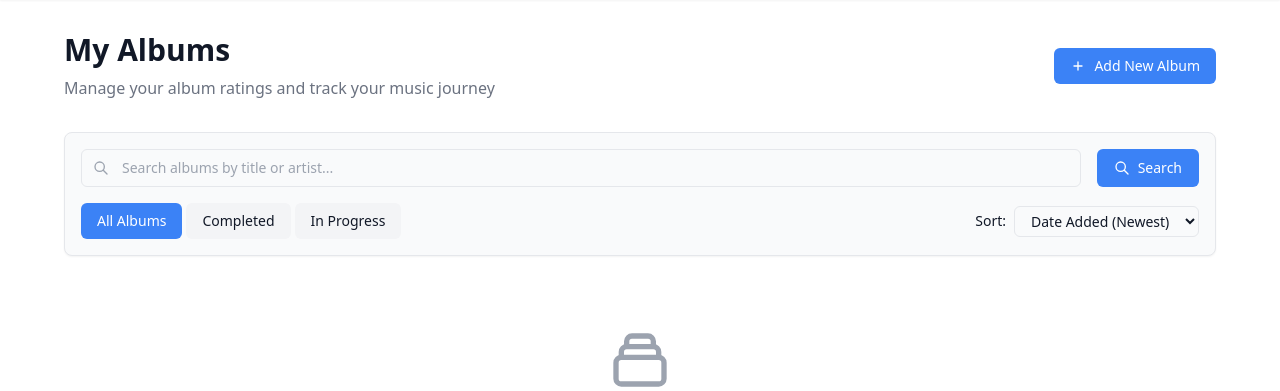
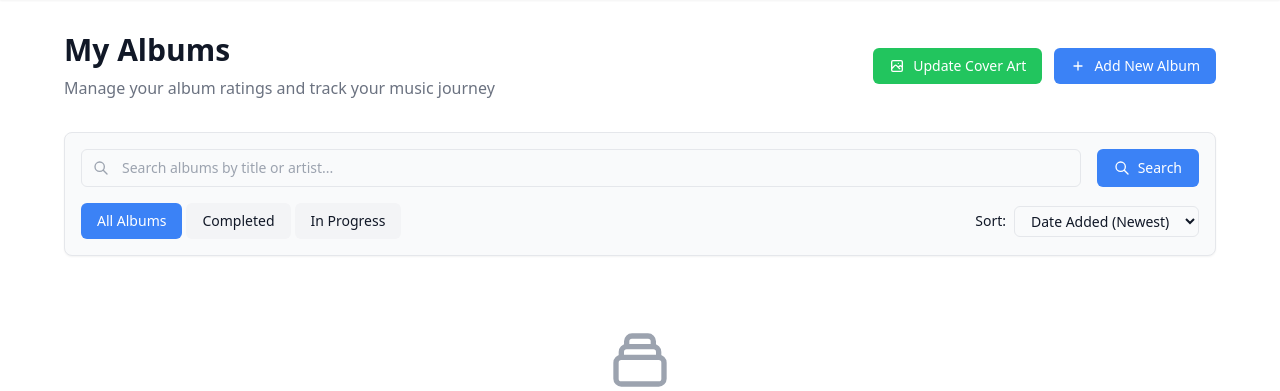
Before and after one commit to trevordavies095/Tracklist, a FastAPI app: page /albums in a window 1280 px wide. Shown: the part 65-456 px from the top of the page. Run offline with FastAPI, Linux system fonts and the light colour scheme; data that the repository does not hold is empty; some libraries are stand-ins or nearby versions.

Commit message:
bg-success fixes

```diff
--- a/static/css/variables.css
+++ b/static/css/variables.css
@@ -170,6 +170,7 @@
 .bg-accent-blue { background-color: rgb(var(--color-accent-blue)); }
 .bg-accent-indigo { background-color: rgb(var(--color-accent-indigo)); }
 .bg-accent-purple { background-color: rgb(var(--color-accent-purple)); }
+.bg-success { background-color: rgb(var(--color-success)); }
 
 /* Hover states with alpha */
 .hover\:bg-info-light:hover { background-color: rgba(var(--color-info), 0.1); }
```
